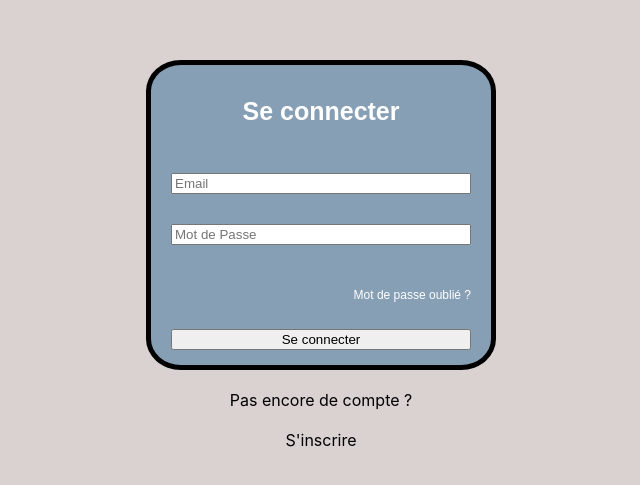
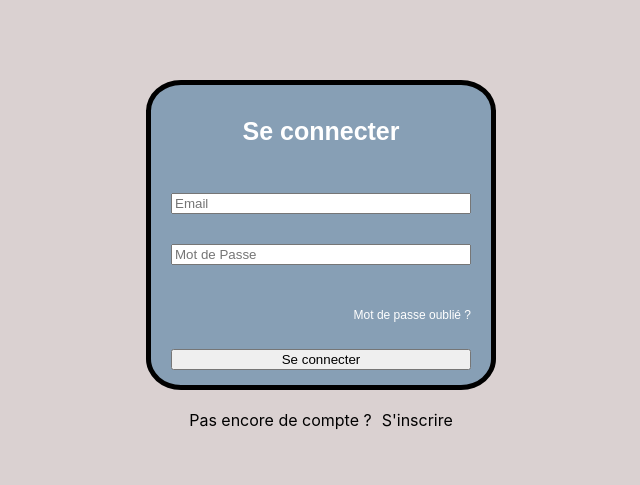
Before and after one commit to macenteno63/ekip1, a React (Create React App) app: page / in a window 1280 px wide. Shown: the part 145-630 px from the top of the page, without its empty margins (319-959 px from the left). Built offline with nearby package versions, Linux system fonts and the light colour scheme.

Commit message:
changement front

```diff
--- a/src/components/formulaire.js
+++ b/src/components/formulaire.js
@@ -36,8 +36,10 @@ function Formulaire(){
                 <p className="mdp" onClick={() => setIsOpen(true)} >Mot de passe oublié ?</p>
                 <input type={"submit"} id={"boutonSubmit"} value={"Se connecter"}/>
             </form>
-            <a className="inscription" > Pas encore de compte ? </a>
-            <a className="inscription" onClick={() => setIsOpen(true)} > S'inscrire </a>
+            <nav className="inscription">
+                <a> Pas encore de compte ? </a>
+                <a className="inscriptionlien" onClick={() => setIsOpen(true)} > S'inscrire </a>
+            </nav>
         </div>
     )
 }
```
